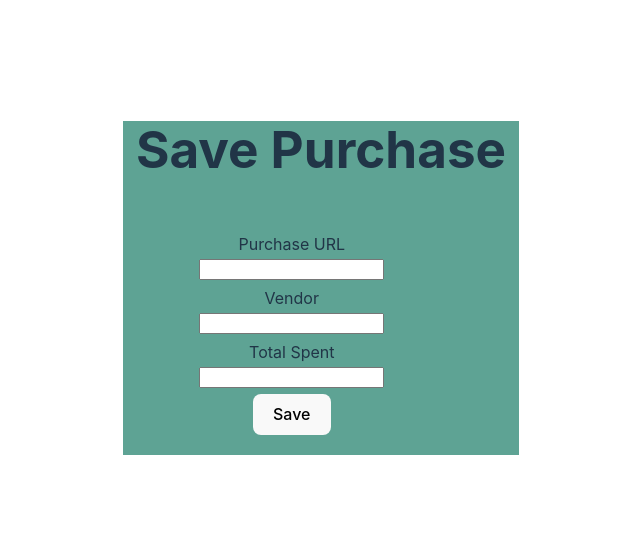
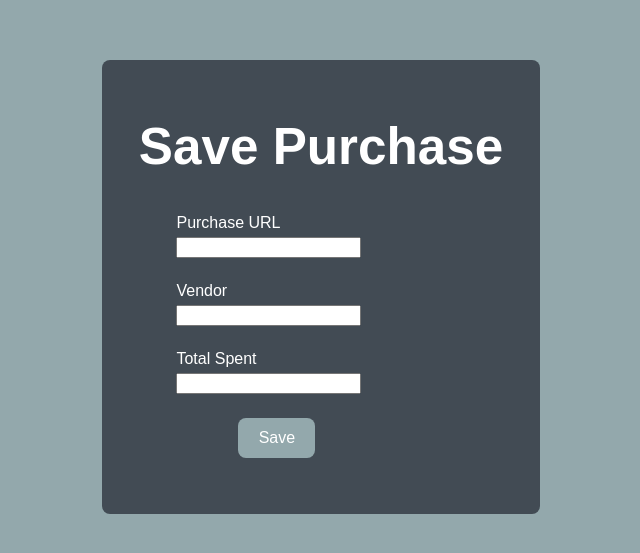
Before and after one commit to hiramfernandes/react-purchases, a React (Vite) app: page / in a window 1280 px wide. Shown: the part 113-666 px from the top of the page, without its empty margins (319-959 px from the left). Built offline with nearby package versions, Linux system fonts and the light colour scheme.

Commit message:
Updated CSS

```diff
--- a/src/components/purchases/CreatePurchase.css
+++ b/src/components/purchases/CreatePurchase.css
@@ -1,15 +1,26 @@
 .createExpense__placeholder {
-    background-color: #5ea394;
+    background-color: #424B54;
+    padding: 1.5rem;
+    border-radius: 8px;
+    color: #FFFFFF;
 }
 
 .createExpense__form {
     margin: 2rem;
-    padding: 1rem;
+    /* padding: 1rem; */
     width: calc(65% - 1rem);
-    background-color: #5ea394;
+    background-color: #424B54;
+
 }
 
 .createExpense__item {
     padding: 2px;
-    margin: 2px;
+    margin: 1rem;
+    text-align: left;
 }
+
+.createExpense__button button {
+    color: white;
+    background-color: #93A8AC;
+    margin-top: 5px;
+}
--- a/src/components/purchases/CreatePurchase.jsx
+++ b/src/components/purchases/CreatePurchase.jsx
@@ -62,7 +62,7 @@ const CreatePurchase = () => {
                     <label >Total Spent</label>
                     <input id="amount" type="number" min="0.01" step="0.01" onChange={amountChangeHandler} ></input>
                 </div>
-                <div className='createExpense__item'>
+                <div className='createExpense__button'>
                     <button type="submit">Save</button>
                 </div>
             </form>
--- a/src/index.css
+++ b/src/index.css
@@ -1,5 +1,5 @@
 :root {
-  font-family: Inter, system-ui, Avenir, Helvetica, Arial, sans-serif;
+  font-family: Arial;
   line-height: 1.5;
   font-weight: 400;
 
@@ -29,6 +29,7 @@ body {
   place-items: center;
   min-width: 320px;
   min-height: 100vh;
+  background-color: #93A8AC;
 }
 
 h1 {
```
